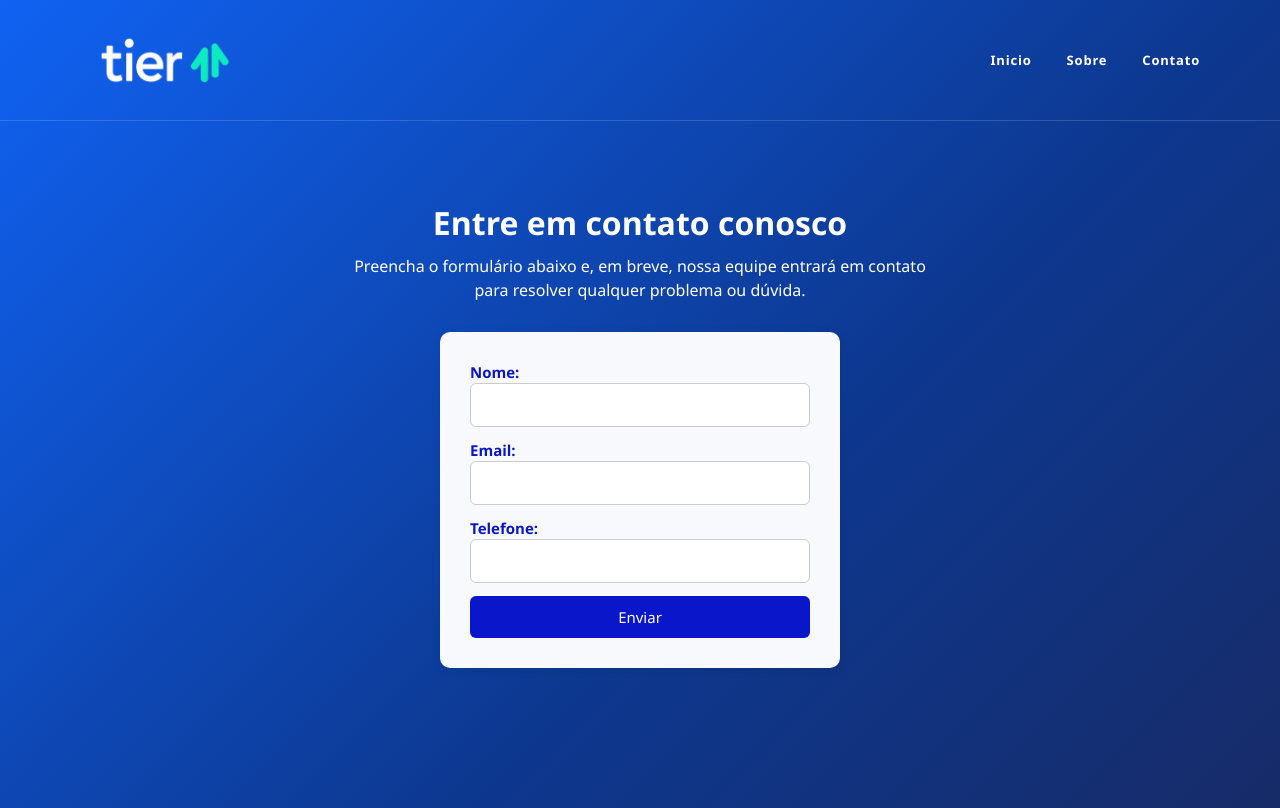
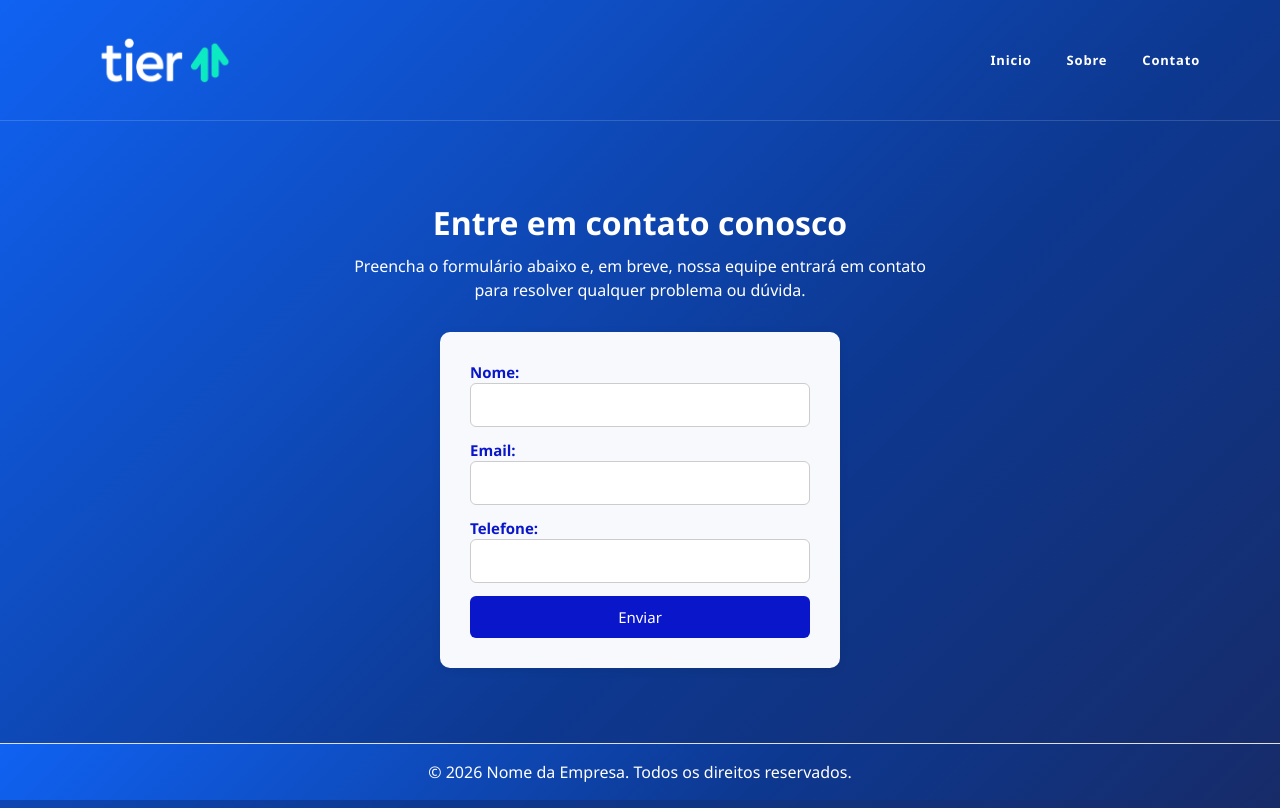
Before and after one commit to ogmukaaa/EX03---Prof-Paiva, a Next.js app: page /Inicial/contato in a window 1280 px wide. Built offline with nearby package versions, Linux system fonts and the light colour scheme.

Commit message:
Footer feito

```diff
--- a/src/app/Inicial/contato/page.jsx
+++ b/src/app/Inicial/contato/page.jsx
@@ -9,12 +9,14 @@ export default function Contato() {
         </div>
 
         <form className="formulario">
-            <label for="nome">Nome:</label>
+            <label htmlfor="nome">Nome:</label>
             <input type="text" id="nome" name="nome" required />
-            <label for="nome">Email:</label>
-            <input type="email" id="nome" name="nome" required />
-            <label for="nome">Telefone:</label>
-            <input type="number" id="nome" name="nome" required />
+
+            <label htmlfor="email">Email:</label>
+            <input type="email" id="email" name="email" required />
+
+            <label htmlfor="telefone">Telefone:</label>
+            <input type="number" id="telefone" name="telefone" required />
 
             <button type="submit">Enviar</button>
         </form>
--- a/src/app/globals.css
+++ b/src/app/globals.css
@@ -159,3 +159,21 @@ body {
   font-weight: 800;
   margin-bottom: 5px;
 }
+
+
+.footer {
+  position: fixed;
+  bottom: 0;
+  left: 0;
+  width: 100%;
+  text-align: center;
+  font-size: 14px;
+  color: #fff;
+  border-top: 1px solid #e0e0e0;
+  background: linear-gradient(135deg, #1062f2 0%, #0d3890 60%, #172b68 100%);
+  padding: 16px 0;
+}
+
+.footer p {
+  margin: 0;
+}
--- a/src/app/layout.jsx
+++ b/src/app/layout.jsx
@@ -33,8 +33,10 @@ export default function RootLayout({ children }) {
         <Link href="/Inicial/contato" className="linknav"> Contato </Link>
         </nav>
         </header>
-
         {children}
+        <footer className="footer">
+            <p>© 2026 Nome da Empresa. Todos os direitos reservados.</p>
+        </footer>
         </body>
     </html>
   );
```
